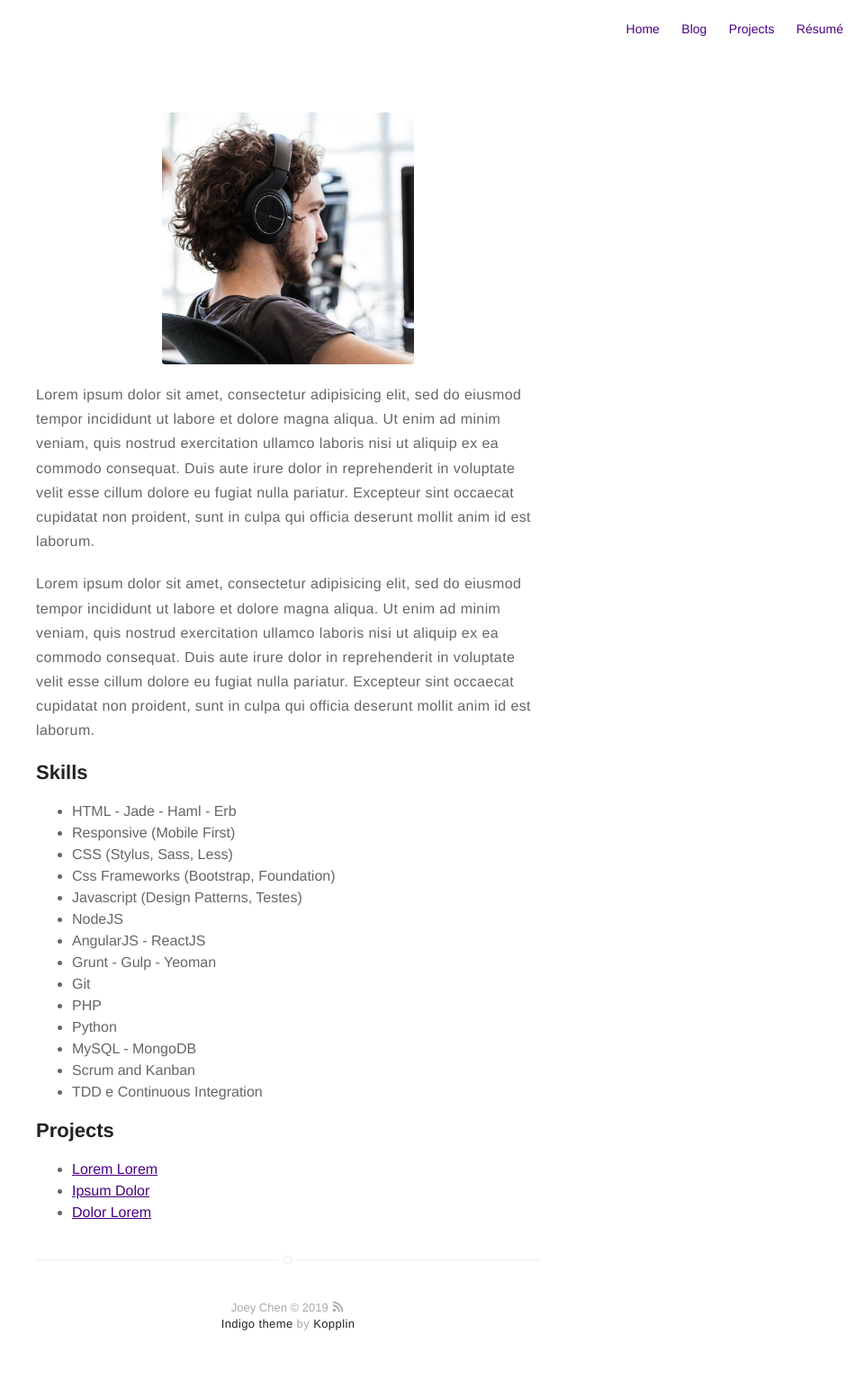
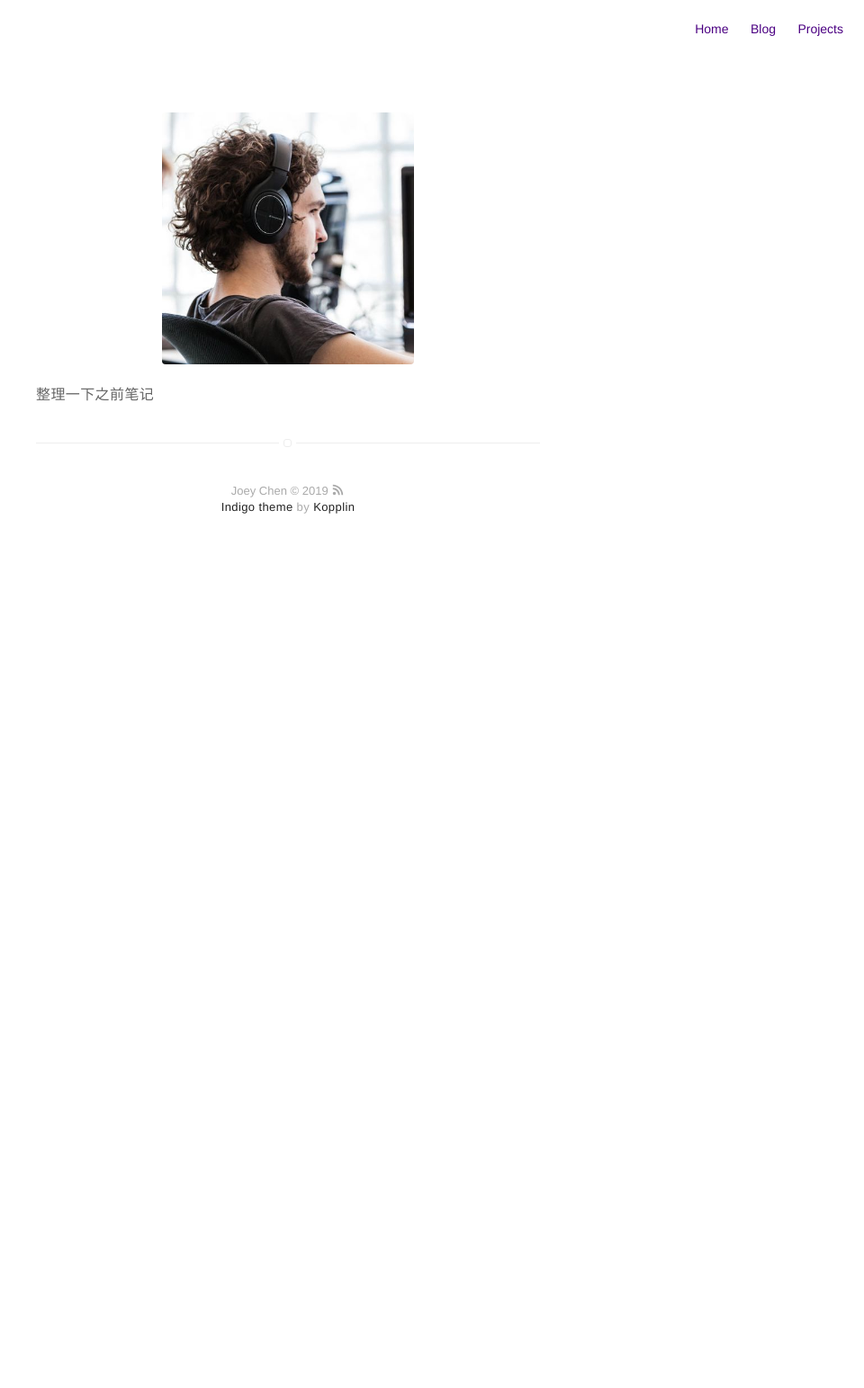
Before and after one commit to Joey-Chen/joey-chen.github.io, a Jekyll site: the page built from about.md, in a window 1280 px wide. Shown: the whole page at 90% size, without its empty margins (320-1280 px from the left). Built offline with Jekyll 4.4.1, drawn with Linux system fonts in a browser that asks for light colours; after the commit the page ends 900 px from its top, so only the background shows below that.

Commit message:
优化一下；

```diff
--- a/_config.yml
+++ b/_config.yml
@@ -13,9 +13,9 @@ picture: assets/images/profile.jpg
 base-image-url: https://joey-chen.github.io/assets/images
 # If you want to include your resume, set to true
 # and specify source (external or local).
-resume: true
-resume-external: true
-resume-url: https://google.com/?q=my+resume
+#resume: true
+#resume-external: true
+#resume-url: https://google.com/?q=my+resume
 
 url: https://joey-chen.github.io
 # your url: http://USERNAME.github.io
--- a/about.md
+++ b/about.md
@@ -4,43 +4,4 @@ layout: page
 ---
 ![Profile Image]({{ site.url }}/{{ site.picture }})
 
-<p>Lorem ipsum dolor sit amet, consectetur adipisicing elit, sed do eiusmod
-tempor incididunt ut labore et dolore magna aliqua. Ut enim ad minim veniam,
-quis nostrud exercitation ullamco laboris nisi ut aliquip ex ea commodo
-consequat. Duis aute irure dolor in reprehenderit in voluptate velit esse
-cillum dolore eu fugiat nulla pariatur. Excepteur sint occaecat cupidatat non
-proident, sunt in culpa qui officia deserunt mollit anim id est laborum.</p>
-
-<p>Lorem ipsum dolor sit amet, consectetur adipisicing elit, sed do eiusmod
-tempor incididunt ut labore et dolore magna aliqua. Ut enim ad minim veniam,
-quis nostrud exercitation ullamco laboris nisi ut aliquip ex ea commodo
-consequat. Duis aute irure dolor in reprehenderit in voluptate velit esse
-cillum dolore eu fugiat nulla pariatur. Excepteur sint occaecat cupidatat non
-proident, sunt in culpa qui officia deserunt mollit anim id est laborum.</p>
-
-<h2>Skills</h2>
-
-<ul class="skill-list">
-	<li>HTML - Jade - Haml - Erb</li>
-	<li>Responsive (Mobile First)</li>
-	<li>CSS (Stylus, Sass, Less)</li>
-	<li>Css Frameworks (Bootstrap, Foundation)</li>
-	<li>Javascript (Design Patterns, Testes)</li>
-	<li>NodeJS</li>
-	<li>AngularJS - ReactJS</li>
-	<li>Grunt - Gulp - Yeoman</li>
-	<li>Git</li>
-	<li>PHP</li>
-	<li>Python</li>
-	<li>MySQL - MongoDB</li>
-	<li>Scrum and Kanban</li>
-	<li>TDD e Continuous Integration</li>
-</ul>
-
-<h2>Projects</h2>
-
-<ul>
-	<li><a href="https://github.com/">Lorem Lorem</a></li>
-	<li><a href="https://github.com/">Ipsum Dolor</a></li>
-	<li><a href="https://github.com/">Dolor Lorem</a></li>
-</ul>
+<p>整理一下之前笔记</p>
```
